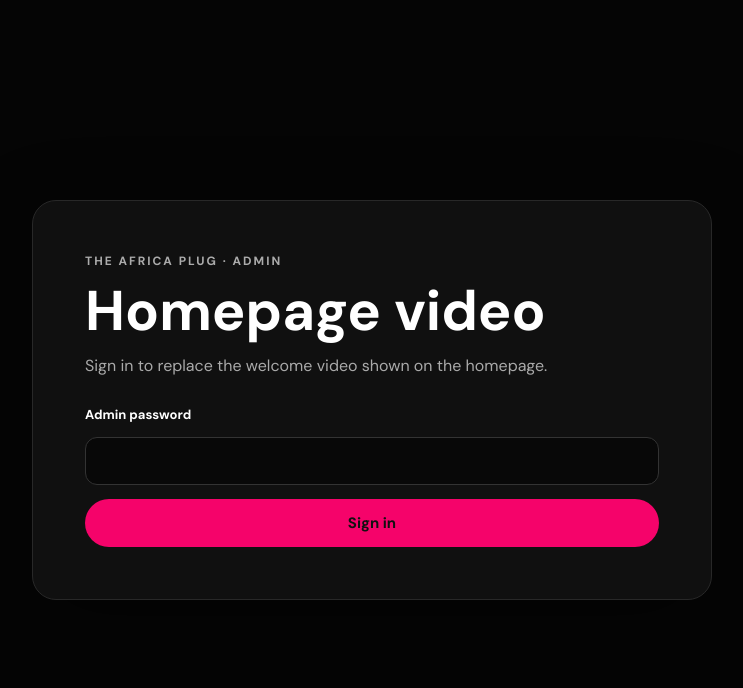
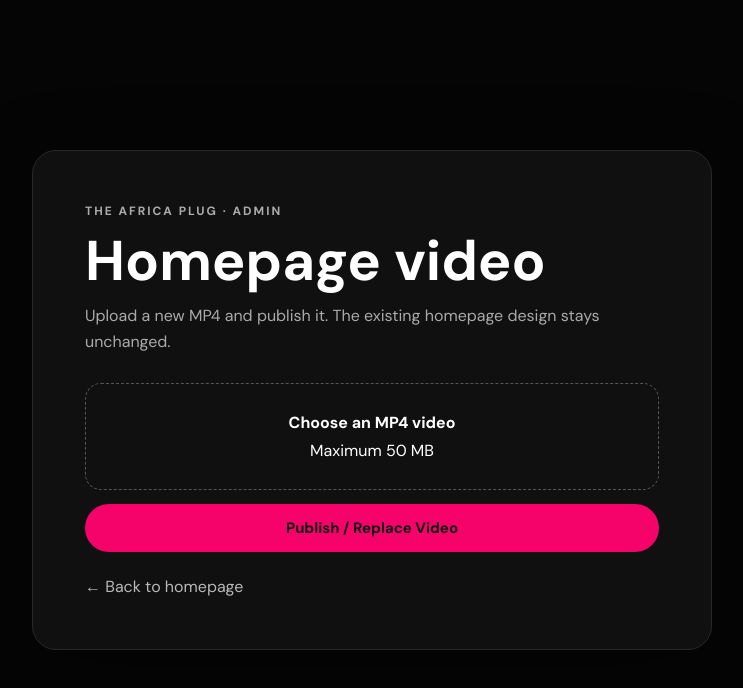
Before and after one commit to MrDan001/the-africa-plug, a Next.js app: page /admin in a window 1280 px wide. Shown: the top 688 px of the page, without its empty margins (268-1011 px from the left). Built offline with nearby package versions, Linux system fonts and the light colour scheme; no server answers.

Commit message:
Make admin portal accessible without login

```diff
--- a/app/admin/page.tsx
+++ b/app/admin/page.tsx
@@ -4,31 +4,13 @@ import { upload } from "@vercel/blob/client";
 import { useEffect, useState } from "react";
 
 export default function AdminPage() {
-  const [password, setPassword] = useState("");
-  const [loggedIn, setLoggedIn] = useState(false);
   const [file, setFile] = useState<File | null>(null);
   const [preview, setPreview] = useState("");
   const [status, setStatus] = useState("");
   const [busy, setBusy] = useState(false);
   const [progress, setProgress] = useState(0);
 
-  useEffect(() => {
-    fetch("/api/admin/video").then(r => { if (r.ok) setLoggedIn(true); });
-  }, []);
-
   useEffect(() => () => { if (preview) URL.revokeObjectURL(preview); }, [preview]);
-
-  async function login(event: React.FormEvent) {
-    event.preventDefault();
-    setBusy(true); setStatus("");
-    const response = await fetch("/api/admin/login", {
-      method: "POST", headers: { "Content-Type": "application/json" }, body: JSON.stringify({ password })
-    });
-    const data = await response.json().catch(() => ({}));
-    setBusy(false);
-    if (!response.ok) return setStatus(data.error || "Login failed.");
-    setLoggedIn(true); setPassword(""); setStatus("");
-  }
 
   function choose(next: File | null) {
     if (preview) URL.revokeObjectURL(preview);
@@ -69,20 +51,6 @@ export default function AdminPage() {
       setBusy(false);
     }
   }
-
-  if (!loggedIn) return (
-    <main style={styles.shell}><section style={styles.card}>
-      <div style={styles.eyebrow}>THE AFRICA PLUG · ADMIN</div>
-      <h1 style={styles.title}>Homepage video</h1>
-      <p style={styles.muted}>Sign in to replace the welcome video shown on the homepage.</p>
-      <form onSubmit={login} style={styles.form}>
-        <label style={styles.label}>Admin password</label>
-        <input type="password" value={password} onChange={e => setPassword(e.target.value)} style={styles.input} autoComplete="current-password" required />
-        <button style={styles.button} disabled={busy}>{busy ? "Signing in…" : "Sign in"}</button>
-        {status && <p style={styles.error}>{status}</p>}
-      </form>
-    </section></main>
-  );
 
   return (
     <main style={styles.shell}><section style={styles.card}>
```
